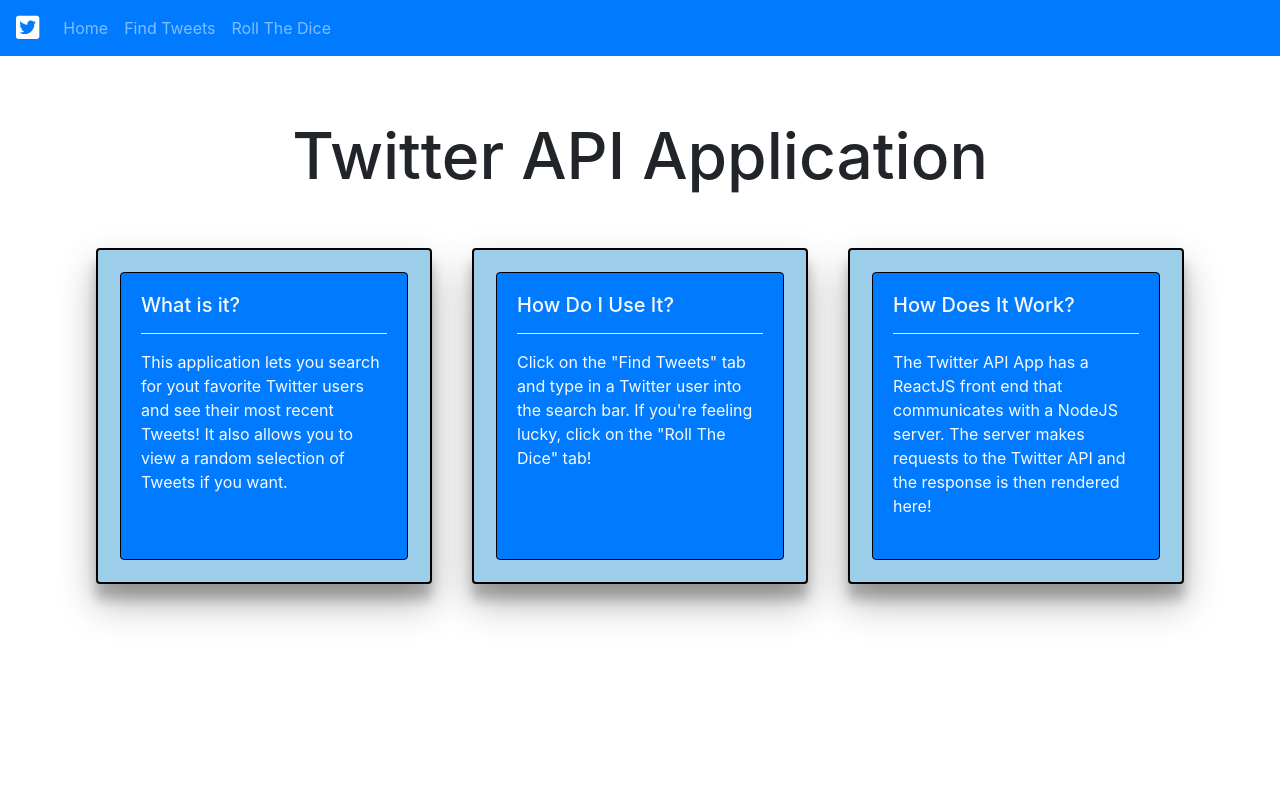
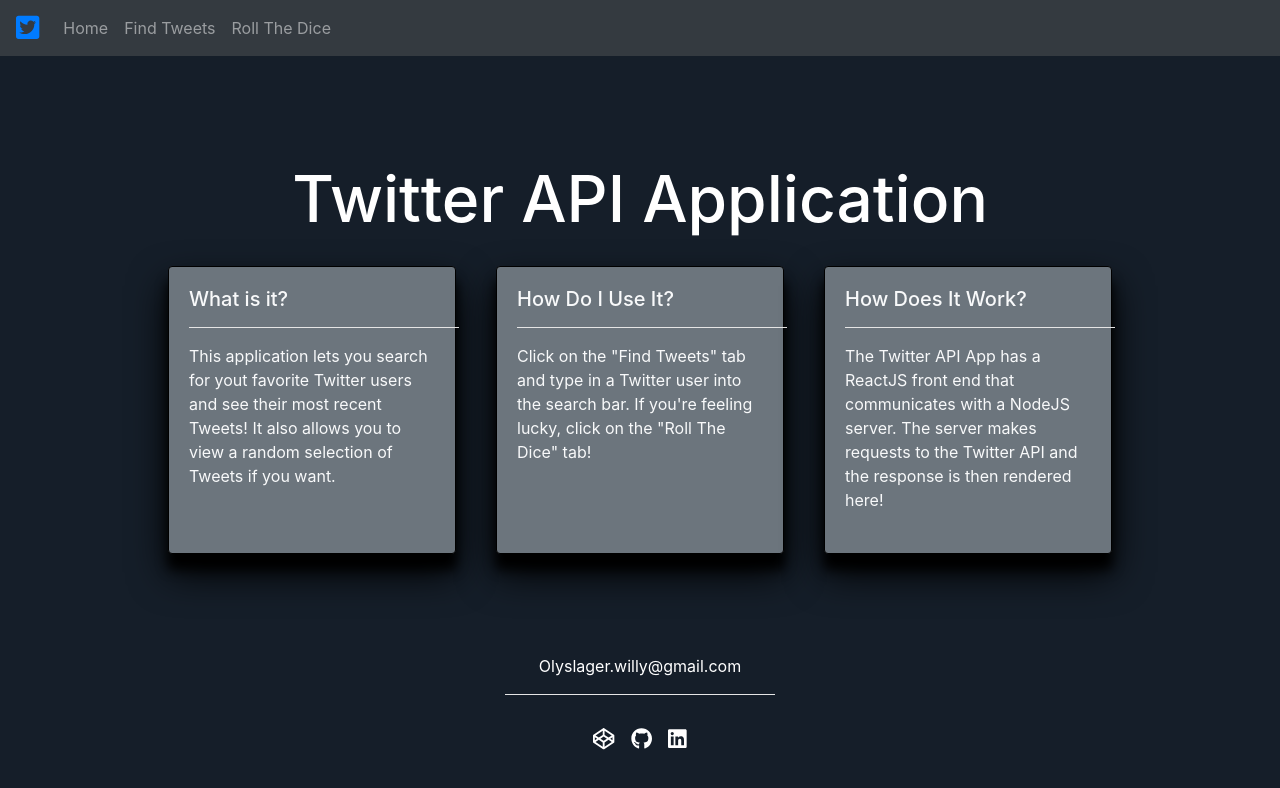
Before and after one commit to wolyslager/Twitter-Showcase-App, a React (Create React App) app: page / in a window 1280 px wide. Shown: the top 788 px of the page. Built offline with nearby package versions, Linux system fonts and the light colour scheme.

Commit message:
added styling, added footer

```diff
--- a/src/App.css
+++ b/src/App.css
@@ -4,16 +4,27 @@
   font-family: 'Josefin Sans', cursive;
 }
 
-.App {
-  text-align: center;
+
+.title-infoboxes-container{
+  height: 100vh;
+  display: flex;
+  justify-content: center;
+  align-items: center;
+  flex-direction: column;
+  background-color: #151E29;
+}
+
+.infoboxes-footer-container{
+  display: flex;
+  flex-direction: column;
+  justify-content: space-between;
+  align-items: stretch;
+  margin-bottom: 0em;
 }
 
 .app-container{
-  height: 70vh;
-  display: flex;
-  flex-direction: column;
-  justify-content:  space-around;
-  align-items: center;
+  background-color: #151E29;
+  height: 100vh;
 }
 
 
@@ -23,13 +34,10 @@
 }
 
 .title{
-  display: flex;
-  justify-content: center;
-  align-items: center;
+  color: white;
 }
 
 .title-text{
-  margin-top: 50px;
   font-size: 4rem;
 }
 
--- a/src/App.js
+++ b/src/App.js
@@ -4,6 +4,7 @@
 import NavbarComp from './Components/Navbar'
 import InfoBoxes from './Components/InfoBoxes'
 import SearchBar from './Components/SearchBar'
+import Footer from './Components/Footer'
 
 
 class App extends React.Component {
@@ -14,7 +15,6 @@
       search: '',
       result: ''
     }
-
     this.changeTabs = this.changeTabs.bind(this);
     this.handleChange = this.handleChange.bind(this);
     this.handleSubmit = this.handleSubmit.bind(this);
@@ -54,21 +54,22 @@
   render(){
     if(this.state.page == 1){
        return (
-        <div>
+        <div className="app-container">
           <NavbarComp changeTabs={this.changeTabs} />
-          <div className="app-container">
+          <div className="title-infoboxes-container">
             <div className="title">
               <h1 className="title-text">Twitter API Application</h1>
             </div>
-            <div>
+            <div className="infoboxes-footer-container">
               <InfoBoxes />
+               <Footer />
             </div>
           </div>
         </div>
       );
     } else if(this.state.page ==2) {
        return (
-        <div>
+        <div className="app-container">
           <NavbarComp changeTabs={this.changeTabs}/>
           <div className="search-container">
             <SearchBar handleChange={this.handleChange} handleSubmit={this.handleSubmit} result={this.state.result}/>
--- /dev/null
+++ b/src/Components/Footer.css
@@ -0,0 +1,46 @@
+.footer{
+	background: #151E29;
+	color: var(--clr-accent);
+	text-align: center;
+	font-size: var(--fs-h3);
+	margin-top: 5em;
+}
+
+.horizontal{
+	background-color: white;
+	width: 270px;
+}
+
+.footer a {
+	color: white;
+	text-decoration: none;
+}
+
+.footer__link{
+	font-weight: var(--fw-bold);
+}
+
+.footer__link:hover,
+.social-list__link:hover{
+	opacity: .7;
+}
+
+.footer__link:hover{
+	text-decoration: underline;
+}
+
+.social-list{
+	list-style: none;
+	display: flex;
+	justify-content: center;
+	margin: 2em 0 0;
+	padding: 0;
+}
+
+.social-list__items{
+	margin: 0 .5em;
+}
+
+.social-list__link{
+	padding: .5em;
+}
--- /dev/null
+++ b/src/Components/Footer.js
@@ -0,0 +1,35 @@
+import React from 'react';
+import './Footer.css'
+import { FontAwesomeIcon } from '@fortawesome/react-fontawesome'
+import { faGithub} from '@fortawesome/free-brands-svg-icons'
+import { faCodepen} from '@fortawesome/free-brands-svg-icons'
+import { faLinkedin} from '@fortawesome/free-brands-svg-icons'
+
+const Footer = () => {
+	return(
+		<footer class="footer">
+		<a href="mailto:olyslager.willy@gmail.com" class="footer__link">Olyslager.willy@gmail.com</a>
+		<hr className="horizontal"></hr>
+		<ul class="social-list">
+			<li class="social-list__item">
+				<a class="social-list__link" href="https://codepen.io/dashboard/">
+					<FontAwesomeIcon icon={faCodepen}  className="fa-lg" />
+				</a>
+			</li>
+			<li class="social-list__item">
+				<a class="social-list__link" href="https://github.com/wolyslager">
+					<FontAwesomeIcon icon={faGithub}  className="fa-lg" />
+				</a>
+			</li>
+			<li class="social-list__item">
+				<a class="social-list__link" href="https://www.linkedin.com/in/william-olyslager-082151138/">
+					<FontAwesomeIcon icon={faLinkedin}  className="fa-lg" />
+				</a>
+			</li>
+		</ul>
+	</footer>
+	);
+
+}
+
+export default Footer
--- a/src/Components/InfoBoxes.css
+++ b/src/Components/InfoBoxes.css
@@ -3,6 +3,8 @@
 	flex-direction: row;
 	justify-content: center;
 }
+
+
 
 /*.outer {
   box-shadow: 0 1px 3px rgba(0,0,0,0.12), 0 1px 2px rgba(0,0,0,0.24);
@@ -13,9 +15,7 @@
   box-shadow: 0 14px 28px rgba(0,0,0,0.25), 0 10px 10px rgba(0,0,0,0.22);
 }*/
 
-.outer {
-  box-shadow: 0 19px 38px rgba(0,0,0,0.30), 0 15px 12px rgba(0,0,0,0.22);
-}
+
 
 .horizontal{
 	background-color: white;
@@ -25,6 +25,7 @@
 .card{
 	margin: 20px;
 	border: 1px solid black;
+	box-shadow: 0 19px 38px black, 0 15px 12px black;
 }
 
 .outer{
--- a/src/Components/InfoBoxes.js
+++ b/src/Components/InfoBoxes.js
@@ -5,8 +5,8 @@
 const InfoBoxes = () => {
 	return(
 		<div className='card-container'>
-		   <Card className='outer card' style={{ width: '21rem', height: '21rem' }}>
-			<Card className='card' style={{ width: '18rem', height: '18rem' }} bg="primary" text="light">
+
+			<Card className='card' style={{ width: '18rem', height: '18rem' }} bg="secondary" text="light">
 			  <Card.Body>
 			    <Card.Title>What is it?</Card.Title>
 			    <hr className="horizontal"></hr>
@@ -16,9 +16,8 @@
 			    </Card.Text>
 			  </Card.Body>
 			</Card>
-		   </Card>
-		  <Card className='outer card' style={{ width: '21rem', height: '21rem' }}>
-			<Card className='card' style={{ width: '18rem', height: '18rem' }} bg="primary" text="light">
+
+			<Card className='card' style={{ width: '18rem', height: '18rem' }} bg="secondary" text="light">
 			  <Card.Body>
 			    <Card.Title>How Do I Use It?</Card.Title>
 			    <hr className="horizontal"></hr>
@@ -27,10 +26,9 @@
 			       If you're feeling lucky, click on the "Roll The Dice" tab!
 			    </Card.Text>
 			  </Card.Body>
-			</Card>
 		   </Card>
-		  <Card className='outer card' style={{ width: '21rem', height: '21rem' }}>
-			<Card className='card' style={{ width: '18rem', height: '18rem' }} bg="primary" text="light">
+
+			<Card className='card' style={{ width: '18rem', height: '18rem' }} bg="secondary" text="light">
 			  <Card.Body>
 			    <Card.Title>How Does It Work?</Card.Title>
 			    <hr className="horizontal"></hr>
@@ -40,7 +38,7 @@
 			    </Card.Text>
 			  </Card.Body>
 			</Card>
-		   </Card>
+
 		</div>
 	);
 }
--- a/src/Components/Navbar.css
+++ b/src/Components/Navbar.css
@@ -1,12 +1,9 @@
-.navbar{
-	display: flex;
-	flex-direction: row;
-	background-color: #6FB1D5;
-	border: 1px solid black;
+.fa-lg{
+	color: black;
 }
-.icon{
-	height: 4em;
-	width: 4em;
+
+.navbar-container{
+	border: 1px solid white;
 }
 
 .tab{
@@ -16,15 +13,10 @@
 	height: 2em;
 	width: 10em;
 	padding: 1em;
-	border: 1px solid black;
+	border: 1px solid white;
 }
 
 .tab:hover{
-	background-color: #2D78A0;
+	background-color: #007bff;
 	cursor: pointer;
 }
-
-.last-tab{
-	width: 100%;
-	border: 1px solid black;
-}
--- a/src/Components/Navbar.js
+++ b/src/Components/Navbar.js
@@ -11,15 +11,15 @@
 
 const NavbarComp = (props) => {
 	return(
-		<div>
-		  <Navbar bg="primary" variant="dark">
+		<div className="navbar-container">
+		  <Navbar bg="dark" variant="dark">
 			    <Navbar.Brand href="#home">
-			    	<FontAwesomeIcon icon={faTwitterSquare} className="fa-lg"onClick={() => props.changeTabs(1)} />
+			    	<FontAwesomeIcon icon={faTwitterSquare} style= {{color: "#007bff"}} className="fa-lg"onClick={() => props.changeTabs(1)} />
 			    </Navbar.Brand>
 			    <Nav className="mr-auto">
-			      <Nav.Link onClick={() => props.changeTabs(1)}>Home</Nav.Link>
-			      <Nav.Link onClick={() => props.changeTabs(2)}>Find Tweets</Nav.Link>
-			      <Nav.Link onClick={() => props.changeTabs(3)}>Roll The Dice</Nav.Link>
+			      <Nav.Link className="tab" onClick={() => props.changeTabs(1)}>Home</Nav.Link>
+			      <Nav.Link className="tab" onClick={() => props.changeTabs(2)}>Find Tweets</Nav.Link>
+			      <Nav.Link className="tab" onClick={() => props.changeTabs(3)}>Roll The Dice</Nav.Link>
 			    </Nav>
 		  </Navbar>
 	  </div>
--- a/src/Components/SearchBar.js
+++ b/src/Components/SearchBar.js
@@ -25,7 +25,8 @@
 					profile_image={result.user.profile_image_url}
 					media={media}
 					userName={result.user.screen_name}
-					retweetCount={result.retweet_count}/>
+					retweetCount={result.retweet_count}
+					favoriteCount={result.favorite_count}/>
 			)
 		})
 	} else {
--- a/src/Components/Tweet.css
+++ b/src/Components/Tweet.css
@@ -23,3 +23,20 @@
 	color: gray;
 	margin-bottom: 0;
 }
+
+.twitter-footer{
+	display: flex;
+	flex-direction: row;
+	justify-content: left;
+}
+
+.retweet{
+	margin-right: 10px;
+	color: blue;
+}
+
+.favorite{
+	margin-right: 10px;
+	margin-left: 10px;
+	color: red;
+}
--- a/src/Components/Tweet.js
+++ b/src/Components/Tweet.js
@@ -1,6 +1,10 @@
 import React from 'react'
 import Card from 'react-bootstrap/Card';
 import './Tweet.css'
+import { FontAwesomeIcon } from '@fortawesome/react-fontawesome'
+import { faTwitterSquare } from '@fortawesome/free-brands-svg-icons'
+import { faRetweet } from '@fortawesome/free-solid-svg-icons'
+import { faHeart } from '@fortawesome/free-solid-svg-icons'
 
 const Tweet = (props) => {
 	if(props.media !== ''){
@@ -15,9 +19,16 @@
 			    	</div>
 			    </Card.Title>
 			    <Card.Text>
-			      {props.text}
-			      <img src={props.media.toString()} className="media-img" />
-			      {props.retweetCount}
+				   {props.text}
+				   <img src={props.media.toString()} className="media-img" />
+				   <br></br>
+				   <br></br>
+				   <div className="twitter-footer">
+				      <FontAwesomeIcon icon={faRetweet} className="fa-lg retweet"/>
+				      {props.retweetCount}
+				      <FontAwesomeIcon icon={faHeart} className="fa-lg favorite"/>
+				      {props.favoriteCount}
+			       </div>
 			    </Card.Text>
 			  </Card.Body>
 			</Card>
@@ -36,7 +47,13 @@
 			    <Card.Text>
 			      {props.text}
 			      <br></br>
-			      {props.retweetCount}
+			      <br></br>
+			      <div className="twitter-footer">
+				      <FontAwesomeIcon icon={faRetweet} className="fa-lg retweet"/>
+				      {props.retweetCount}
+				      <FontAwesomeIcon icon={faHeart} className="fa-lg favorite"/>
+				      {props.favoriteCount}
+			       </div>
 			    </Card.Text>
 			  </Card.Body>
 			</Card>
```
